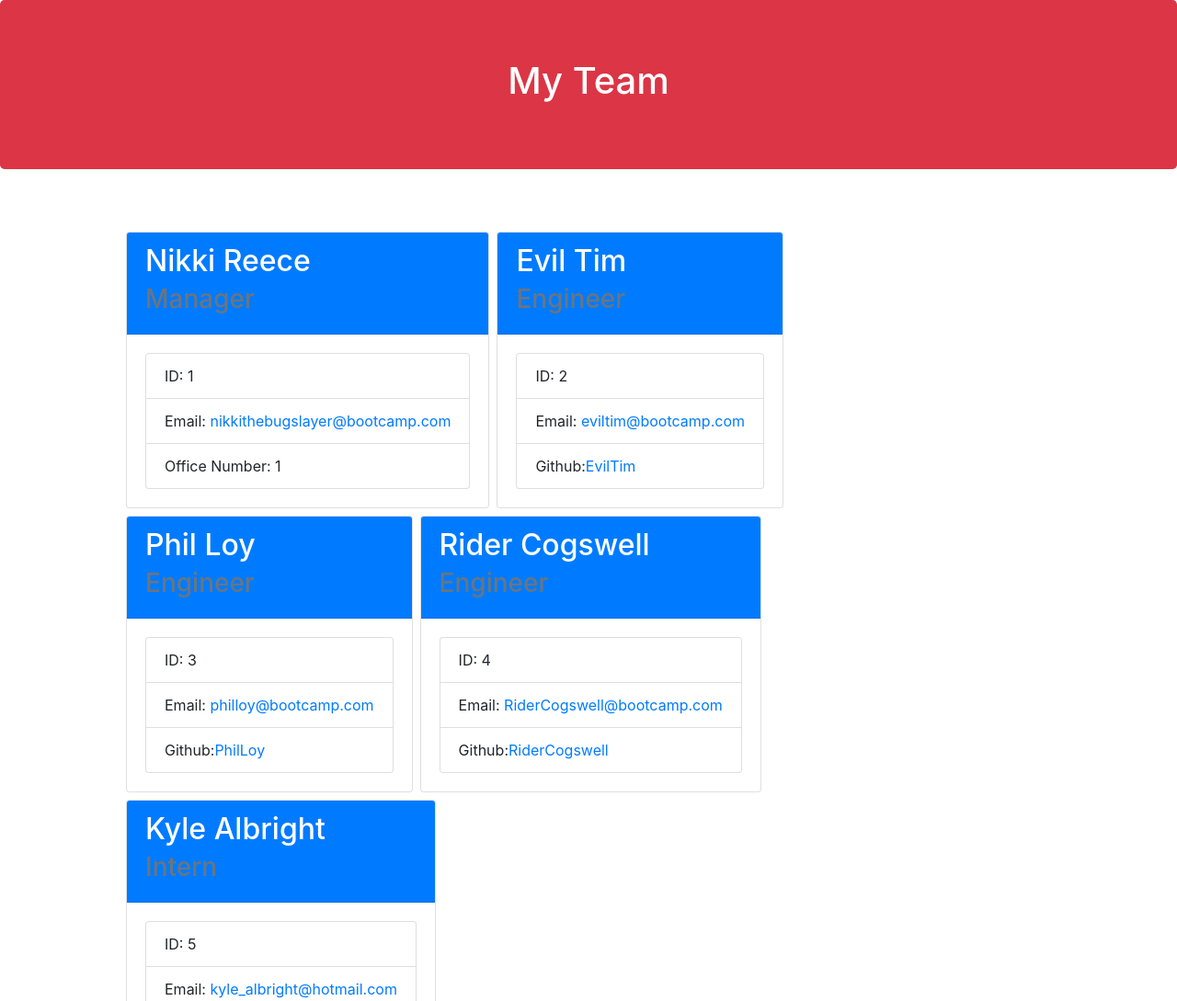
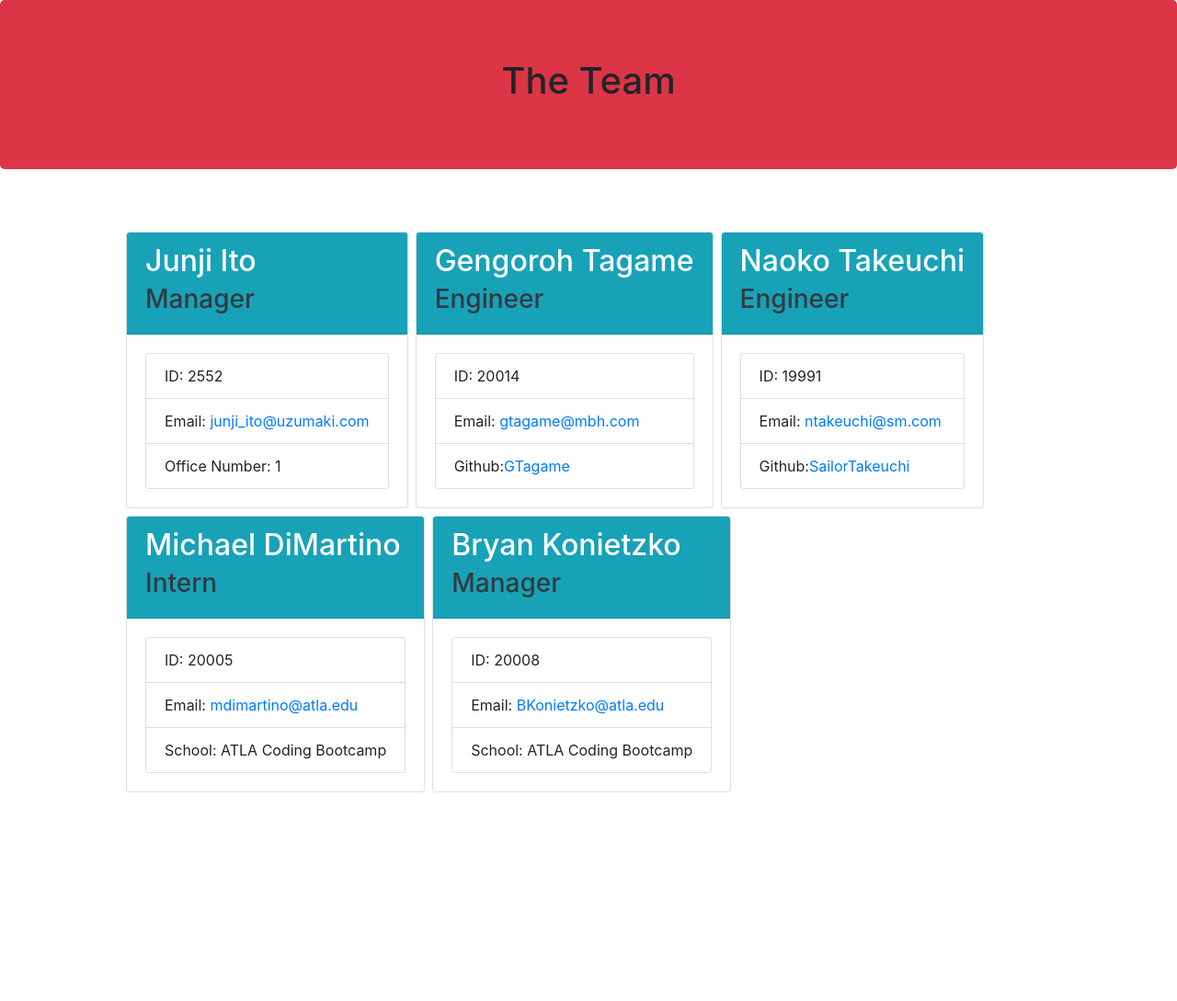
Before and after one commit to ceca24/TeamProfileGenerator, a website: page index.html in a window 1280 px wide. Shown: the top 1089 px of the page at 92% size. After the commit the page ends 914 px from the top, so only its background shows below. Drawn offline with nearby package versions, Linux system fonts and the light colour scheme.

Commit message:
added code to index.html with placeholders

```diff
--- a/index.html
+++ b/index.html
@@ -14,7 +14,7 @@
     <div class="container-fluid">
       <div class="row">
         <div class="col-12 jumbotron mb-3 bg-danger">
-          <h1 class="text-center text-white">My Team</h1>
+          <h1 class="text-center text-black">The Team</h1>
         </div>
       </div>
     </div>
@@ -24,17 +24,17 @@
 
 
     <div class="card m-1">
-      <div class="card-header bg-primary text-white">
-        <h2 class="card-title">Nikki Reece</h2>
-        <h3 class="card-subtitle mb-2 text-muted">Manager</h3>
+      <div class="card-header bg-info text-white">
+        <h2 class="card-title">Junji Ito</h2>
+        <h3 class="card-subtitle mb-2 text-dark">Manager</h3>
       </div>
       <div class="card-body">
         <ul class="list-group">
-          <li class="list-group-item">ID: 1</li>
+          <li class="list-group-item">ID: 2552</li>
           <li class="list-group-item">
             Email:
-            <a href="mailto:nikkithebugslayer@bootcamp.com"
-              >nikkithebugslayer@bootcamp.com</a
+            <a href="mailto:junji_ito@uzumaki.com"
+              >junji_ito@uzumaki.com</a
             >
           </li>
           <li class="list-group-item">Office Number: 1</li>
@@ -42,60 +42,58 @@
       </div>
     </div>
 
-    <div class = "card m-1">
-        <div class = "card-header bg-primary text-white">
-            <h2 class = "card-title">Evil Tim</h2>
-            <h3 class = "card-subtitle mb-2 text-muted">Engineer</h3>
+    <div class="card m-1">
+        <div class="card-header bg-info text-white">
+          <h2 class="card-title">Gengoroh Tagame</h2>
+          <h3 class="card-subtitle mb-2 text-dark">Engineer</h3>
         </div>
         <div class = "card-body">
             <ul class = "list-group">
-                <li class = "list-group-item">ID: 2</li>
-                <li class = "list-group-item">Email: <a href="mailto:eviltim@bootcamp.com">eviltim@bootcamp.com</a></li>
-                <li class = "list-group-item">Github:<a href="https://github.com/EvilTim" target="_blank">EvilTim</a></li>
+                <li class = "list-group-item">ID: 20014</li>
+                <li class = "list-group-item">Email: <a href="mailto:gtagame@mbh.com">gtagame@mbh.com</a></li>
+                <li class = "list-group-item">Github:<a href="https://github.com/GTagame" target="_blank">GTagame</a></li>
             </ul>
         </div>
     </div>
 
-    <div class = "card m-1">
-        <div class = "card-header bg-primary text-white">
-            <h2 class = "card-title">Phil Loy</h2>
-            <h3 class = "card-subtitle mb-2 text-muted">Engineer</h3>
+    <div class="card m-1">
+        <div class="card-header bg-info text-white">
+          <h2 class="card-title">Naoko Takeuchi</h2>
+          <h3 class="card-subtitle mb-2 text-dark">Engineer</h3>
         </div>
         <div class = "card-body">
             <ul class = "list-group">
-                <li class = "list-group-item">ID: 3</li>
-                <li class = "list-group-item">Email: <a href="mailto:eviltim@bootcamp.com">philloy@bootcamp.com</a></li>
-                <li class = "list-group-item">Github:<a href="https://github.com/PhilLoy" target="_blank">PhilLoy</a></li>
+                <li class = "list-group-item">ID: 19991</li>
+                <li class = "list-group-item">Email: <a href="mailto:ntakeuchi@sm.com">ntakeuchi@sm.com</a></li>
+                <li class = "list-group-item">Github:<a href="https://github.com/SailorTakeuchi" target="_blank">SailorTakeuchi</a></li>
             </ul>
         </div>
     </div>
 
-    <div class = "card m-1">
-        <div class = "card-header bg-primary text-white">
-            <h2 class = "card-title">Rider Cogswell
-            </h2>
-            <h3 class = "card-subtitle mb-2 text-muted">Engineer</h3>
+    <div class="card m-1">
+        <div class="card-header bg-info text-white">
+          <h2 class="card-title">Michael DiMartino</h2>
+          <h3 class="card-subtitle mb-2 text-dark">Intern</h3>
         </div>
         <div class = "card-body">
             <ul class = "list-group">
-                <li class = "list-group-item">ID: 4</li>
-                <li class = "list-group-item">Email: <a href="mailto:eviltim@bootcamp.com">RiderCogswell@bootcamp.com</a></li>
-                <li class = "list-group-item">Github:<a href="https://github.com/RiderCogswell" target="_blank">RiderCogswell</a></li>
+                <li class = "list-group-item">ID: 20005</li>
+                <li class = "list-group-item">Email: <a href="mailto:mdimartino@atla.edu">mdimartino@atla.edu</a></li>
+                <li class = "list-group-item">School: ATLA Coding Bootcamp</li>
             </ul>
         </div>
     </div>
 
-    <div class = "card m-1">
-        <div class = "card-header bg-primary text-white ">
-            <h2 class = "card-title">Kyle Albright
-            </h2>
-            <h3 class = "card-subtitle mb-2 text-muted">Intern</h3>
+    <div class="card m-1">
+        <div class="card-header bg-info text-white">
+          <h2 class="card-title">Bryan Konietzko</h2>
+          <h3 class="card-subtitle mb-2 text-dark">Manager</h3>
         </div>
         <div class = "card-body">
             <ul class = "list-group">
-                <li class = "list-group-item">ID: 5</li>
-                <li class = "list-group-item">Email: <a href="mailto:kyle_albright@hotmail.com">kyle_albright@hotmail.com</a></li>
-                <li class = "list-group-item">School: UT Coding Bootcamp</li>
+                <li class = "list-group-item">ID: 20008</li>
+                <li class = "list-group-item">Email: <a href="mailto:BKonietzko@atla.edu">BKonietzko@atla.edu</a></li>
+                <li class = "list-group-item">School: ATLA Coding Bootcamp</li>
             </ul>
         </div>
     </div>
```
